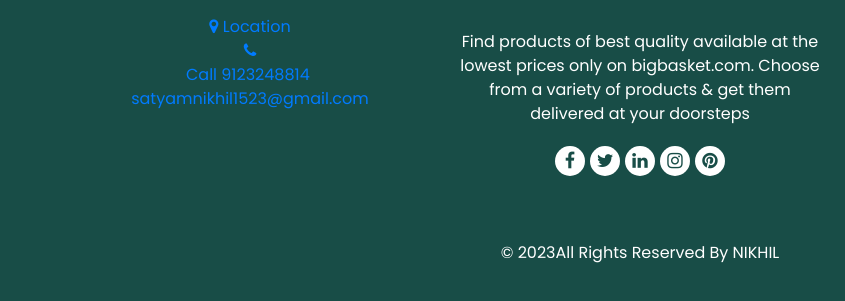
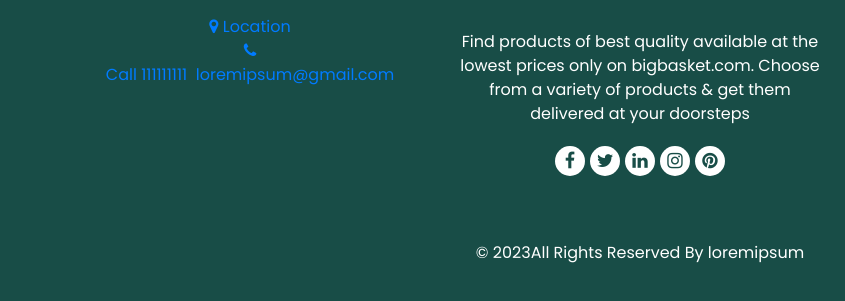
Before and after one commit to Nikh9123/ice-cream-store, a plain HTML site: page about.html in a window 1280 px wide. Shown: the part 717-1018 px from the top of the page, 0-845 px from the left. Drawn offline with nearby package versions, Linux system fonts and the light colour scheme; some packages are replaced by stand-ins of ours; some icons are missing.

Commit message:
Update about.html

```diff
--- a/about.html
+++ b/about.html
@@ -92,11 +92,11 @@
 
               <a href=""><i class="fa fa-phone" aria-hidden="true"></i><br>
 
-              <span>Call 9123248814</span></a>
+              <span>Call 111111111</span></a>
 
               <a href=""><i class="fa fa-envelop" aria-hidden="true"></i>
 
-              <span>satyamnikhil1523@gmail.com</span></a>
+              <span>loremipsum@gmail.com</span></a>
             </div>
           </div>
         </div>
@@ -127,7 +127,7 @@
       </div>
       <div class="footer-info">
         <p>&copy; <span id="displayYear"></span>All Rights Reserved By
-        <a href="#">NIKHIL</a></p>
+        <a href="#">loremipsum</a></p>
       </div>
     </div>
   </footer>
```
